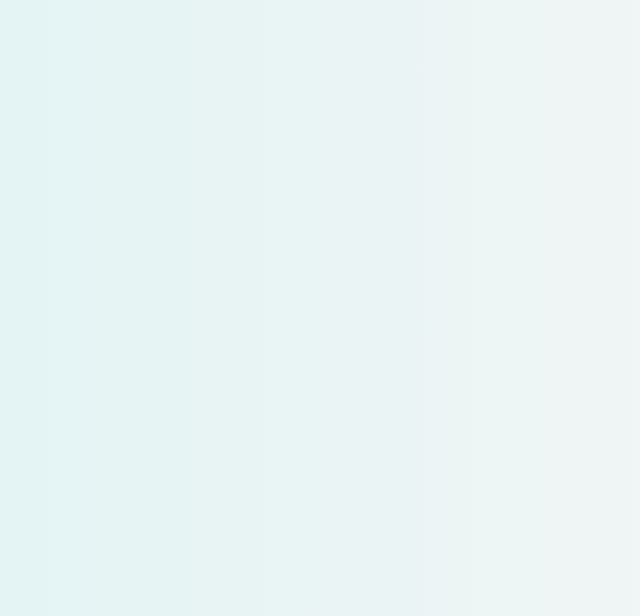
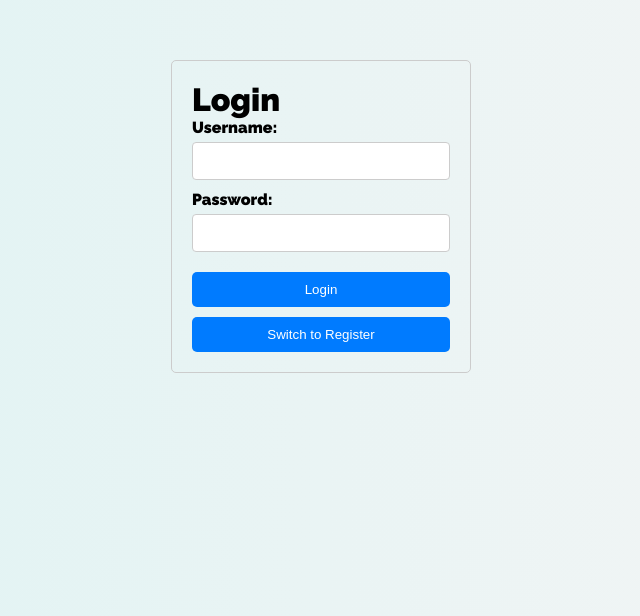
Before and after one commit to BlueDog233/langohome, a Vue app: page /login in a window 1280 px wide. Before the commit this address had no page. Shown: the part 184-800 px from the top of the page, without its empty margins (319-959 px from the left). Built offline with nearby package versions, Linux system fonts and the light colour scheme; a web font is replaced by a local one.

Commit message:
前端更改

```diff
--- a/src/base/User.ts
+++ b/src/base/User.ts
@@ -4,7 +4,7 @@ export default class User {
     public isbaned: number;
     public ispublished: number = 0;
     public html: string;
-    public avator: string;
+    public avatar: string;
     public username:string;
     public email:string;
     public style:string;
@@ -15,7 +15,7 @@ export default class User {
         this.id = 0;
         this.isbaned = 0;
         this.html = '';
-        this.avator = '';
+        this.avatar = '';
         this.style='简约,言简意赅,尽量使用成语总结,给人一种大师风范';
     }
 }
--- a/src/base/request/config.ts
+++ b/src/base/request/config.ts
@@ -1,11 +1,11 @@
 import axios from "axios";
 import {refreshData} from "../model/dto-model.ts";
 
-export const BASE_URL = '/api';
+export const BASE_URL = 'http://localhost:8000/api';
 export const TIMEOUT = 3000;
 class Request {
     instance
-    constructor(baseURL, timeout = 10000) {
+    constructor(baseURL, timeout = 3000) {
         this.instance = axios.create({
             baseURL,
             timeout,
@@ -14,7 +14,8 @@ class Request {
         this.instance.interceptors.request.use(
             config => {
                 // 当前路由不是登录页时，添加token
-                let token = sessionStorage.getItem('token');
+                let token = localStorage.getItem('token');
+                console.log(token)
                 if (token && config.url !== '/login') {
                     config.headers.token = token;
                 }
@@ -74,3 +75,4 @@ class Request {
     }
 }
 export default new Request(BASE_URL,TIMEOUT)
+export const AIRequest=new Request(BASE_URL,20000)
--- a/src/base/request/requests.ts
+++ b/src/base/request/requests.ts
@@ -1,7 +1,8 @@
-import Request from './config.ts'
+import Request, {AIRequest, BASE_URL} from './config.ts'
 import User from "../User.ts";
 import {Photo, Template} from "../model/model.ts";
 import {AIRequestDTO, LoginDTO, RegisterDTO} from "../model/dto-model.ts";
+import axios from "axios";
 export const reservePublish = () =>{
     return Request.post({
         url: '/user/publish',
@@ -27,18 +28,19 @@ export const getUser=()=>{
 export const saveTemplate=(template:Template)=>{
     return Request.post({
         url:'/template/upload',
-        data:template
+        data:template,
     })
 }
 export const saveInfo=(info:Photo)=>{
-    return Request.post({
+    return AIRequest.post({
         url:'/user/info',
-        data:info
+        data:info,
+
     })
 }
 export const registe=(registerDTO:RegisterDTO)=>{
     return Request.post({
-        url:'/user/registe',
+        url:'/user/register',
         data:registerDTO
     })
 }
@@ -62,3 +64,14 @@ export const aiCommand=(aiDTO:AIRequestDTO)=>{
         data:aiDTO
     })
 }
+export const getHtml=(username:string,mountedEle:string)=>{
+    axios.get(BASE_URL+'/visit/'+username)
+        .then(response => {
+            // 将获取到的HTML内容插入到页面中的div中
+            document.getElementById(mountedEle).innerHTML = response.data;
+        })
+        .catch(error => {
+            // 处理请求失败的情况
+            console.error('Error fetching HTML:', error);
+        });
+}
--- a/src/components/PhotoSetting.vue
+++ b/src/components/PhotoSetting.vue
@@ -2,7 +2,7 @@
   <!--todo 图片url修改-->
   <el-upload
       class="avatar-uploader"
-      action="http://localhost:8000/sasada"
+      action="http://localhost:8000/api/file/img"
       name="img"
       method="post"
 
--- a/src/components/modifytool/pages/SettingPage.vue
+++ b/src/components/modifytool/pages/SettingPage.vue
@@ -15,6 +15,7 @@ import {refreshUser, saveInfo} from "@/base/request/requests.ts";
 
 
 const onCommit=()=>{
+  console.log(mainset.value.form)
   refreshUser(exportData(mainset.value.form))
 }
 const reserveInfo = () => {
@@ -27,12 +28,19 @@ const form=reactive({
   url:''
 })
 function uploadInfo(){
-  saveInfo(form).then(()=>{
-    form.personilty='一般'
-    form.describe=''
-    form.url=''
+  saveInfo(form).then((res)=>{
+    store.singleData.user.textData=res.data
   })
+  if(form.url!=''){
+    store.singleData.user.photoData.push({
+        url:form.url,
+      describe:form.describe
+    })
+  }
 
+  form.personilty='一般'
+  form.describe=''
+  form.url=''
 }
 const mainset=ref()
 
@@ -75,7 +83,7 @@ const set=defineModel();
           </template>
           MY INFO
         </el-button>
-        <el-button type="info" @click="onCommit">上传信息集</el-button>
+        <el-button type="info" @click="uploadInfo(form)">上传信息集</el-button>
         <div style="margin-bottom: 30px"></div>
       </template>
       <MainSetting v-model="store.singleData.view.settingTemplate.infomode" ref="mainset" v-if="!store.singleData.view.settingTemplate.infomode"  class="drdc" :user="store.singleData.user"></MainSetting>
@@ -98,7 +106,7 @@ const set=defineModel();
 
       <template #footer v-if="!store.singleData.view.settingTemplate.infomode">
         <el-form-item style="display: flex">
-          <el-button type="info" @click="onSubmit">提交</el-button>
+          <el-button type="info" @click="onCommit">提交</el-button>
           <el-button type="danger" @click="set=!set">取消</el-button>
           <el-button @click="reserveInfo();viewutil.sendContent('','',test.myinfoD)" style=";display: inline-block">
             <template #icon>
--- a/src/components/modifytool/pages/setpages/MainSetting.vue
+++ b/src/components/modifytool/pages/setpages/MainSetting.vue
@@ -21,7 +21,7 @@ const form=reactive(props.user)
         <el-input v-model="form.style" type="textarea" placeholder="简约,言简意赅,尽量使用成语总结,给人一种大师风范"></el-input>
       </el-form-item>
       <el-form-item label="设置头像">
-        <PhotoSetting v-model="form.avator"></PhotoSetting>
+        <PhotoSetting v-model="form.avatar"></PhotoSetting>
       </el-form-item>
     </el-form>
 
--- /dev/null
+++ b/src/pages/LoginPage.vue
@@ -0,0 +1,119 @@
+<template>
+  <div class="back" style="display: flex;align-items: center;justify-content: center;width: 100vw;height: 100vh">
+    <div class="auth-container">
+      <h1 v-if="isLoginMode">Login</h1>
+      <h1 v-else>Register</h1>
+      <form @submit.prevent="handleAuth">
+        <div class="form-group">
+          <label for="username">Username:</label>
+          <input v-model="username" type="text" id="username" required>
+        </div>
+        <div class="form-group">
+          <label for="password">Password:</label>
+          <input v-model="password" type="password" id="password" required>
+        </div>
+        <div class="form-group" v-if="!isLoginMode">
+          <label for="repeatPassword">Repeat Password:</label>
+          <input v-model="repeatPassword" type="password" id="repeatPassword" required>
+        </div>
+        <button type="submit">{{ isLoginMode ? 'Login' : 'Register' }}</button>
+      </form>
+      <button @click="toggleMode">
+        Switch to {{ isLoginMode ? 'Register' : 'Login' }}
+      </button>
+    </div>
+  </div>
+</template>
+
+<script setup>
+import { ref } from 'vue';
+import {login, registe} from "@/base/request/requests.ts";
+import router from "@/router/index.js";
+
+const username = ref('');
+const password = ref('');
+const repeatPassword = ref('');
+const isLoginMode = ref(true);
+
+const handleAuth = () => {
+  if (isLoginMode.value) {
+    console.log('Logging in with:', username.value, password.value);
+    login({
+      password:password.value,
+      nickname:username.value
+    }).then((res)=>{
+      localStorage.setItem("token",res.data)
+      router.push("/")
+    })
+  } else {
+    if (password.value !== repeatPassword.value) {
+      alert("Passwords do not match.");
+      return;
+    }
+    console.log('Registering with:', username.value, password.value);
+    // 注册逻辑，比如 API 调用
+    registe({
+      nickname:username.value,
+      password:password.value,
+      checkPassword:repeatPassword.value
+    }).then((res)=>{
+      localStorage.setItem("token",res.data)
+      router.push("/")
+    })
+  }
+};
+
+const toggleMode = () => {
+  isLoginMode.value = !isLoginMode.value;
+};
+</script>
+
+<style>
+html, body {
+  height: 100%;
+  margin: 0;
+  display: flex;
+  align-items: center;
+  justify-content: center;
+}
+
+.auth-container {
+
+  width: 300px;
+  padding: 20px;
+  border: 1px solid #ccc;
+  border-radius: 5px;
+}
+
+.form-group {
+  margin-bottom: 10px;
+}
+
+label {
+  display: block;
+  margin-bottom: 5px;
+}
+
+input[type="text"],
+input[type="password"] {
+  width: 100%;
+  padding: 8px;
+  line-height: 20px;
+  border: 1px solid #ccc;
+  border-radius: 4px;
+}
+
+button {
+  width: 100%;
+  padding: 10px;
+  margin-top: 10px;
+  background-color: #007bff;
+  color: white;
+  border: none;
+  border-radius: 5px;
+  cursor: pointer;
+}
+button:hover {
+  background-color: #0056b3;
+}
+</style>
--- a/src/pages/MainPage.vue
+++ b/src/pages/MainPage.vue
@@ -4,6 +4,22 @@ import * as store from "@/base/store.ts";
 import ToolsController from "@/components/modifytool/ToolsController.vue";
 import HiddenCompoent from "@/components/HiddenCompoent.vue";
 import Terminal from "@/components/modifytool/Terminal.vue";
+import {computed, onMounted} from "vue";
+import {getUser} from "@/base/request/requests.ts";
+import {BASE_URL} from "@/base/request/config.ts";
+onMounted(()=>{
+  getUser().then(res=>{
+
+    store.singleData.user=res.data
+
+  })
+
+})
+const doc=computed(()=>{
+  return `data:text/html;charset=utf-8,${encodeURIComponent(
+      store.singleData.user.html
+  )}`
+})
 </script>
 
 <template>
@@ -12,7 +28,7 @@ import Terminal from "@/components/modifytool/Terminal.vue";
   </transition>
   <div class="view">
     <div class="change-model" :style="{boxShadow:store.singleData.user.isPublished?'10px 10px 2rem 1px rgba(45, 208, 71, 0.62)':'10px 10px 2rem 1px rgba(0, 0, 0, 0.84)'}" >
-      <iframe class="new" :srcdoc="store.singleData.user.html"></iframe>
+      <iframe class="new" :src="BASE_URL+'/visit/'+store.singleData.user.username"></iframe>
     </div>
   </div>
   <ToolsController></ToolsController>
--- /dev/null
+++ b/src/pages/VisitPage.vue
@@ -0,0 +1,21 @@
+<script setup lang="ts">
+import {onMounted} from "vue";
+import {getHtml} from "@/base/request/requests.ts";
+import {useRoute} from "vue-router";
+
+onMounted(()=>{
+  getHtml(useRoute().path.replace("/visit/",""),"main")
+})
+</script>
+
+<template>
+<div id="main">
+
+</div>
+</template>
+
+<style scoped>
+#main{
+  all: initial;
+}
+</style>
--- a/src/router/index.js
+++ b/src/router/index.js
@@ -12,6 +12,20 @@ const router = createRouter({
                 requiresAuth: false,
             },
             component: () => import('../pages/MainPage.vue')
+        },{
+            path: '/login',
+            name: 'login',
+            meta: {
+                requiresAuth: false,
+            },
+            component: () => import('../pages/LoginPage.vue')
+        },{
+            path: '/visit/:username',
+            name: 'visit',
+            meta: {
+                requiresAuth: false,
+            },
+            component: () => import('../pages/VisitPage.vue')
         },
 
     ]
```
